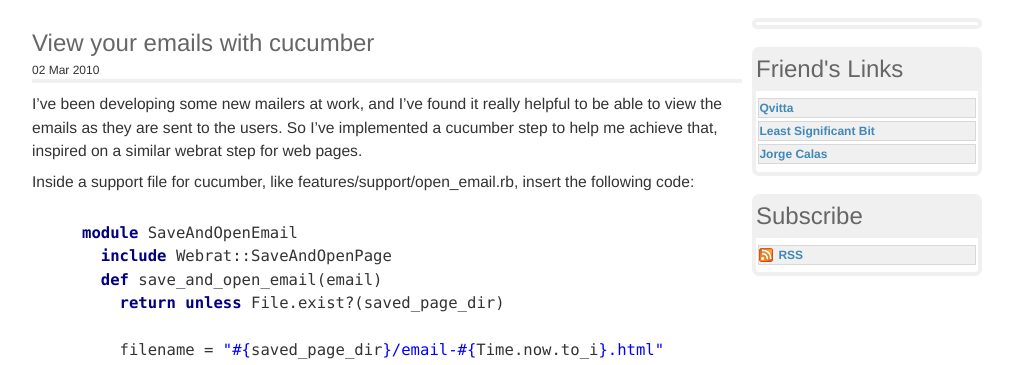
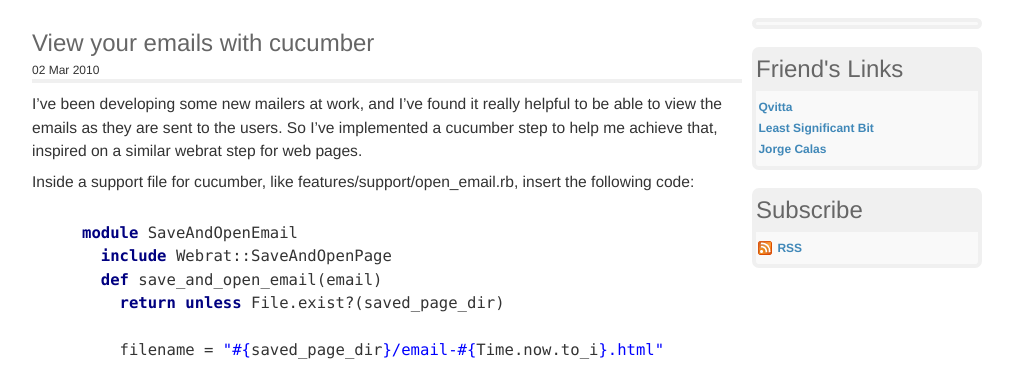
Before and after one commit to diasjorge/diasjorge.github.io, a Jekyll site: the page built from index.html, in a window 1280 px wide. Shown: the part 139-504 px from the top of the page, without its empty margins (133-1146 px from the left). Built offline with Jekyll 4.4.1, drawn with Linux system fonts in a browser that asks for light colours; Markdown is read by kramdown in place of the engine named in the settings.

Commit message:
Small changes to the sidebar

```diff
--- a/stylesheets/screen.css
+++ b/stylesheets/screen.css
@@ -108,10 +108,10 @@ body.main #header h1 a { color: inherit; }
 body.main #header h1 a:hover { text-decoration: none; }
 body.main #header h4 { margin-bottom: 0.5em; }
 body.main #header #toplinks { float: right; }
-body.main #sidebar div.module { border: 4px solid #f0f0f0; margin-bottom: 1.5em; padding-bottom: 0.2em; border-radius: 7px; -moz-border-radius: 7px; -webkit-border-radius: 7px; }
+body.main #sidebar div.module { border: 4px solid #f0f0f0; margin-bottom: 1.5em; padding-bottom: 0.2em; border-radius: 7px; -moz-border-radius: 7px; -webkit-border-radius: 7px; background-color: #f9f9f9; }
 body.main #sidebar div.module ul { margin: 0; padding: 0.2em; }
 body.main #sidebar div.module ul li { list-style-type: none; margin-left: 0px; }
-body.main #sidebar div.module ul li { margin-bottom: 0.25em; border: 1px solid #D8D8D8; background-color: #f0f0f0; }
+body.main #sidebar div.module ul li { margin-bottom: 0.25em; }
 body.main #sidebar div.module ul li a { font-weight: bold; }
 body.main #sidebar div.module ul li a.feed_link { padding: 0 0 0 19px; background: url("../images/feed-icon-14x14.png") no-repeat 0 50%; }
 body.main #sidebar div.module h2 { background-color: #f0f0f0; color: #666666; margin-bottom: 0.2em; }
@@ -127,4 +127,6 @@ body.main .article div.highlight pre { background-color: #f0f0f0; overflow-x: au
 body.main #github-badge { font: inherit; padding: 0; background-color: inherit; }
 body.main #github-badge h2 span.title { font: inherit; }
 body.main #github-badge a { background-color: inherit; color: #4088b8; }
+body.main #github-badge .repos .public { border: 0; background-color: inherit; }
+body.main #github-badge .repos .public a { background-color: inherit; }
 body.main .highlight pre { border-radius: 7px; -moz-border-radius: 7px; -webkit-border-radius: 7px; padding: 5px 10px; }
```
Also changed, not shown: _sass/screen.sass (+8 -2 lines).
